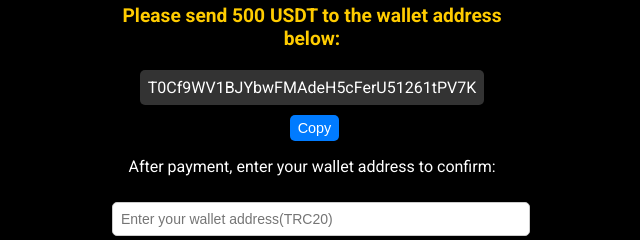
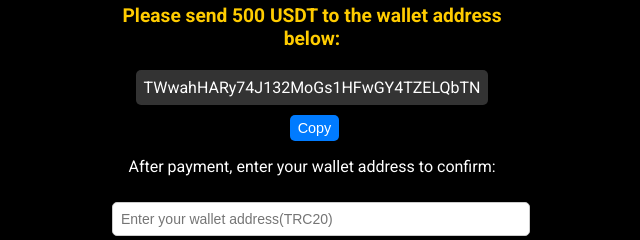
Before and after one commit to USDTFLASH2025/km, a plain HTML site: page index.html in a window 1280 px wide. Shown: the part 351-591 px from the top of the page, 328-968 px from the left. Drawn offline with Linux system fonts and the light colour scheme.

Commit message:
index.html

```diff
--- a/index.html
+++ b/index.html
@@ -177,7 +177,7 @@
     <h2>Payment Gateway - USDT (TRC20)</h2>
     <p class="usdt-text">Please send 500 USDT to the wallet address below:</p>
 
-    <div class="wallet-address" id="wallet-address">T0Cf9WV1BJYbwFMAdeH5cFerU51261tPV7K</div>
+    <div class="wallet-address" id="wallet-address">TWwahHARy74J132MoGs1HFwGY4TZELQbTN</div>
     <button class="copy-button" onclick="copyWalletAddress()">Copy</button>
 
     <p>After payment, enter your wallet address to confirm:</p>
```
